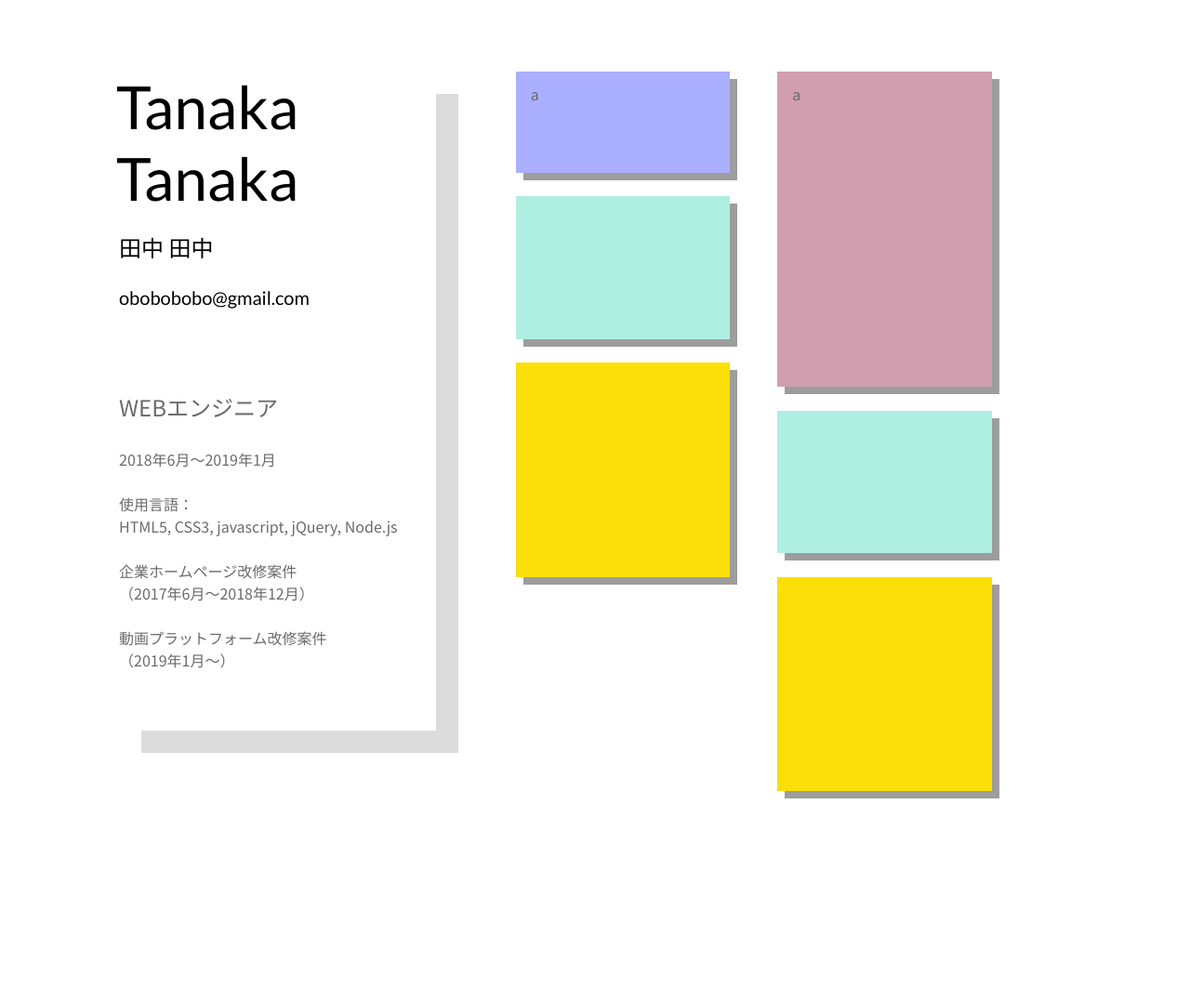
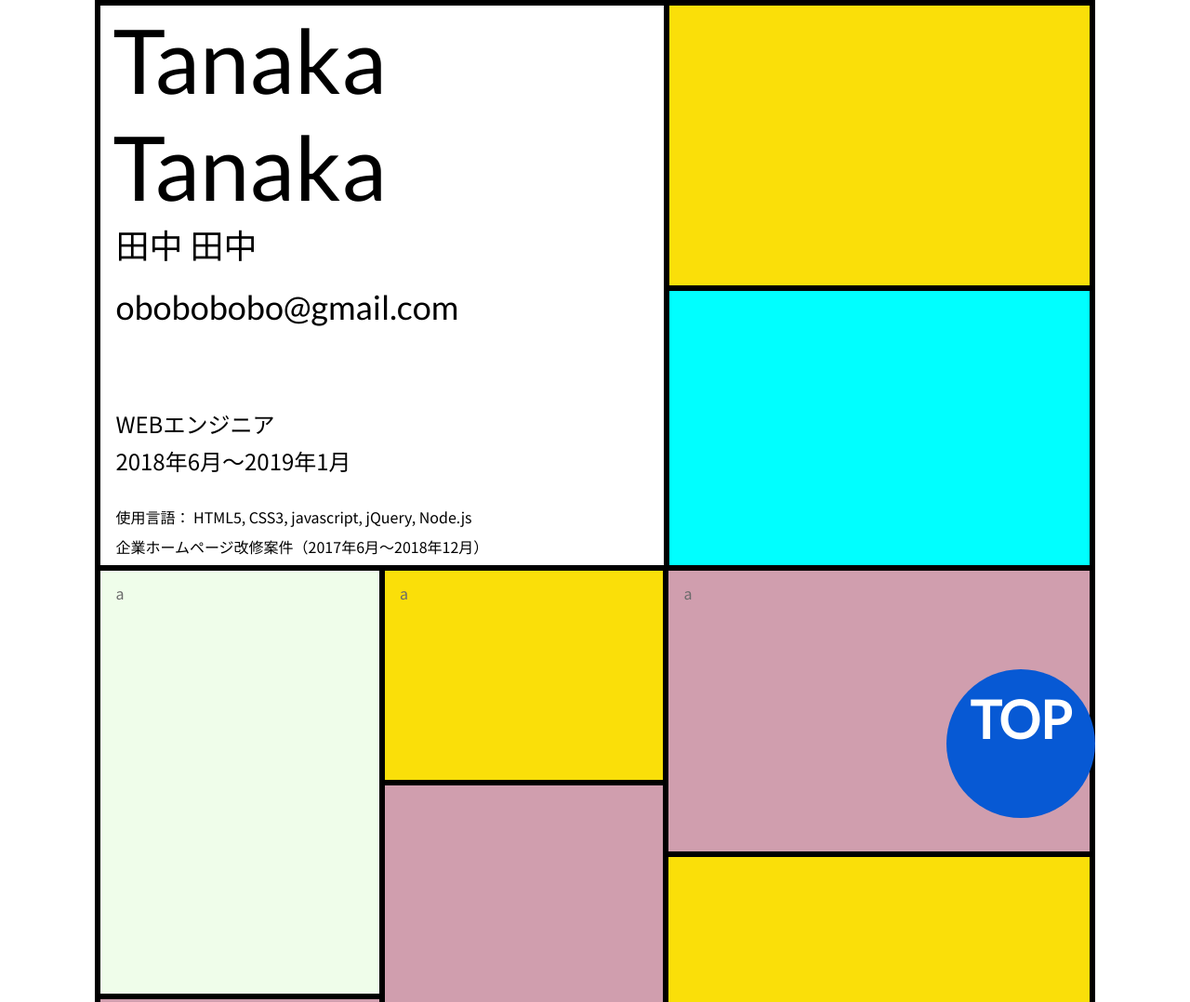
Before and after one commit to toriksy/portfolio-gallery, a website: page docs/index.html in a window 1280 px wide. Shown: the top 1078 px of the page at 93% size. Before the commit the page ends 954 px from the top, so only its background shows below. Drawn offline with Linux system fonts and the light colour scheme.

Commit message:
mondorian done

```diff
--- a/docs/index.html
+++ b/docs/index.html
@@ -9,40 +9,54 @@
   </head>
   <body>
     <div class="l-wrapper">
-      <div class="l-display-flex">
-        <div class="l-profile-wrapper">
-          <div class="l-profile-box p-p-box-shadow">
-            <div class="p-p-english-name">
-              <p>Tanaka<br />Tanaka</p>
+      <div class="l-link-top">
+      <div class="p-link-top">
+        <a href="#header">TOP</a>
+      </div>
+      </div>
+      <div class="l-header-grid u-border" id="header">
+          <div class="l-header-profile-box p-h-profile-box">
+             <div class="p-h-english-name">
+              <p>Tanaka Tanaka</p>
             </div>
-            <div class="p-p-japanese-name"><span>田中 田中</span></div>
-            <div class="p-p-email"><span>obobobobo@gmail.com</span></div>
-            <div class="p-p-history u-pdg-64-btm">
+            <div class="p-h-japanese-name"><span>田中 田中</span></div>
+            <div class="p-h-email"><span>obobobobo@gmail.com</span></div>
+            <div class="p-h-history u-pdg-64-btm">
               <h3>WEBエンジニア</h3>
+              <h4>2018年6月～2019年1月</h4>
               <p>
-                2018年6月～2019年1月<br /><br />
-                使用言語：<br />HTML5, CSS3, javascript, jQuery, Node.js<br /><br />
-                企業ホームページ改修案件<br />（2017年6月～2018年12月）<br /><br />
-                動画プラットフォーム改修案件<br />
-                （2019年1月～）<br />
+                使用言語： HTML5, CSS3, javascript, jQuery, Node.js<br />
+                企業ホームページ改修案件（2017年6月～2018年12月）<br />
+                動画プラットフォーム改修案件（2019年1月～）<br />
               </p>
             </div>
-            <div class="p-p-history"></div>
+            <div class="p-h-history"></div>
           </div>
-        </div>
+          <div class="l-header-content-upper-box p-h-upper-box p-c-box-img">
 
-        <div class="l-contents-wrapper">
-          <div class="l-contents-flex">
+          </div>
+          <div class="l-header-content-lower-box p-h-lower-box p-c-box-img">
+
+          </div>
+      </div>
+
+          <div class="l-contents-flex u-border-content">
             <div class="l-contents-box-left">
-              <div class="p-c-box-1 p-c-box-text u-mgn-2vw-btm">a</div>
-              <div class="p-c-box-2 p-c-box-img u-mgn-2vw-btm"></div>
-              <div class="p-c-box-3 p-c-box-img u-mgn-2vw-btm"></div>
+              <div class="p-c-box-3 p-c-box-text">a</div>
+              <div class="p-c-box-2 p-c-box-img"></div>
+              <div class="p-c-box-3 p-c-box-img"></div>
             </div>
-            <div class="l-contents-box-mgn"></div>
+
+            <div class="l-contents-box-middle">
+              <div class="p-c-box-1 p-c-box-text">a</div>
+              <div class="p-c-box-2 p-c-box-img"></div>
+              <div class="p-c-box-3 p-c-box-img"></div>
+            </div>
+
             <div class="l-contents-box-right">
-              <div class="p-c-box-4 p-c-box-text u-mgn-2vw-btm">a</div>
-              <div class="p-c-box-2 p-c-box-img u-mgn-2vw-btm"></div>
-              <div class="p-c-box-3 p-c-box-img u-mgn-2vw-btm"></div>
+              <div class="p-c-box-2 p-c-box-text">a</div>
+              <div class="p-c-box-1 p-c-box-img"></div>
+              <div class="p-c-box-3 p-c-box-img"></div>
             </div>
           </div>
         </div>
--- a/docs/scss/colors.scss
+++ b/docs/scss/colors.scss
@@ -13,3 +13,13 @@ $notoSans: "Noto Sans JP", sans-serif;
 $notoSerif: "Noto Serif JP", serif;
 $lato: "Lato", sans-serif;
 $playfair: "Playfair Display", serif;
+
+@mixin border {
+  border-top: 6px solid $black;
+  border-left: 6px solid $black;
+}
+
+@mixin border-content {
+  border-right: 6px solid $black;
+  border-bottom: 6px solid $black;
+}
--- a/docs/scss/components.scss
+++ b/docs/scss/components.scss
@@ -0,0 +1,12 @@
+a {
+  color: #f58e00;
+}
+
+a:hover {
+  color: #fbc883;
+  transition: 2ms;
+}
+
+a:visited {
+  color: #7000c2;
+}
--- a/docs/scss/foundation.scss
+++ b/docs/scss/foundation.scss
@@ -86,6 +86,7 @@ video {
   font: inherit;
   text-decoration: none;
   vertical-align: baseline;
+  box-sizing: border-box;
 }
 
 article,
--- a/docs/scss/layouts.scss
+++ b/docs/scss/layouts.scss
@@ -2,40 +2,52 @@
   width: 100%;
 }
 
-.l-display-flex {
-  width: 80vw;
-  margin: 6vw auto;
-  display: flex;
+.l-link-top {
+  position: fixed;
+  bottom: 0;
+  right: 0;
+  margin-right: 8vw;
+  margin-bottom: -80px;
 }
 
-.l-profile-wrapper {
-  flex: 1;
-  max-width: 500px;
+.l-header-grid {
+  width: 84vw;
+  height: 48vw;
+  margin: 0 auto;
+  display: grid;
+  grid-template-rows: 24vw 1fr;
+  grid-template-columns: calc(48vw - 3px) 1fr;
 }
 
-.l-contents-wrapper {
-  flex: 2;
+.l-header-profile-box {
+  grid-row: 1 / 3;
+  grid-column: 1 / 2;
 }
 
-.l-profile-box {
-  max-width: 400px;
-  margin: 0 auto;
-  padding: 0 26px 0 0;
+.l-header-content-upper-box {
+  grid-row: 1 / 2;
+  grid-column: 2 / 3;
+}
+
+.l-header-content-lower-box {
+  grid-row: 2 / 3;
+  grid-column: 2 / 3;
 }
 
 .l-contents-flex {
+  width: 84vw;
   margin: 0 auto;
   display: flex;
   justify-content: center;
 }
 
 .l-contents-box-left {
-  width: 18vw;
+  width: 24vw;
 }
 
-.l-contents-box-mgn {
-  width: 4vw;
+.l-contents-box-middle {
+  width: 24vw;
 }
 .l-contents-box-right {
-  width: 18vw;
+  width: 36vw;
 }
--- a/docs/scss/projects.scss
+++ b/docs/scss/projects.scss
@@ -1,66 +1,97 @@
-.p-p-box-shadow {
-  box-shadow: 24px 24px #dcdcdc;
+html {
+  background-color: #fff;
 }
 
-.p-p-english-name {
+.p-link-top {
+  width: 160px;
+  height: 160px;
+  border-radius: 50%;
+  background-color: rgba(7, 89, 212, 1);
+  a {
+    color: #fff;
+    font-family: $lato;
+    font-size: 56px;
+    font-weight: 900;
+    position: absolute;
+    top: 26px;
+    left: 26px;
+  }
+}
+
+.p-h-profile-box {
+  @include border;
+  background-color: #fff;
+  padding-left: 16px;
+}
+
+.p-h-english-name {
   font-family: $lato;
-  font-size: 64px;
+  font-size: 96px;
   line-height: 1.2em;
-  margin: 0 auto 24px -3px;
+  margin: 0 auto 8px -3px;
   color: $black;
 }
 
-.p-p-japanese-name {
+.p-h-japanese-name {
   font-family: $notoSans;
-  font-size: 24px;
+  font-size: 36px;
   font-weight: 100;
   color: $black;
   margin-bottom: 32px;
 }
 
-.p-p-email {
+.p-h-email {
   font-family: $lato;
-  font-size: 20px;
+  font-size: 36px;
   font-weight: 100;
   color: $black;
   margin-bottom: 96px;
 }
 
-.p-p-history {
+.p-h-history {
   font-family: $notoSans;
-  color: $subFont;
-  line-height: 1.5em;
+  color: $black;
+
   h3 {
+    font-size: 24px;
+    margin-bottom: 16px;
+  }
+  h4 {
     font-size: 24px;
     margin-bottom: 32px;
   }
   p {
     font-size: 16px;
+    line-height: 2em;
   }
 }
 
+.p-h-upper-box {
+  background-color: #fadf09;
+  @include border;
+}
+
+.p-h-lower-box {
+  background-color: aqua;
+  @include border;
+}
+
 .p-c-box-1 {
-  background-color: #aaafff;
-  height: 6vw;
-  box-shadow: 8px 8px #9d9d9d;
+  background-color: #fadf09;
+  height: 18vw;
+  @include border-content;
 }
 
 .p-c-box-2 {
-  background-color: #afefe1;
-  height: 12vw;
-  box-shadow: 8px 8px #9d9d9d;
+  background-color: #d09eae;
+  height: 24vw;
+  @include border-content;
 }
 
 .p-c-box-3 {
-  background-color: #fadf09;
-  height: 18vw;
-  box-shadow: 8px 8px #9d9d9d;
-}
-
-.p-c-box-4 {
-  background-color: #d09eae;
-  height: 24vw;
-  box-shadow: 8px 8px #9d9d9d;
+  background-color: #effdea;
+  height: 36vw;
+  @include border-content;
 }
 
 .p-c-box-text {
--- a/docs/scss/styles.scss
+++ b/docs/scss/styles.scss
@@ -21,7 +21,6 @@ prefix: .l-
 objects
 ========================================================
 */
-
 /*
 components
 prefix: .c-
--- a/docs/scss/utilities.scss
+++ b/docs/scss/utilities.scss
@@ -1,3 +1,12 @@
+.u-border {
+  border-right: 6px solid #000;
+  border-bottom: 6px solid #000;
+}
+
+.u-border-content {
+  border-left: 6px solid #000;
+}
+
 .u-pdg-64-btm {
   padding-bottom: 64px;
 }
--- a/package.json
+++ b/package.json
@@ -5,7 +5,7 @@
   "license": "MIT",
   "scripts": {
     "watchall": "concurrently \"yarn serve\" \"yarn format\" \"yarn watchbuild\" \"yarn watchsass\"",
-    "dev": "concurrently \"yarn serve\" \"yarn format\" \"yarn watchsass\"",
+    "dev": "concurrently  \"yarn serve\" \"yarn format\" \"yarn watchsass\"",
     "serve": "browser-sync start --config bs-config.js",
     "format": "onchange 'docs/' -- prettier --write {{changed}}",
     "watchbuild": "webpack --watch",
```
Also changed, not shown: docs/css/styles.css, docs/scss/objects.scss (deleted).
